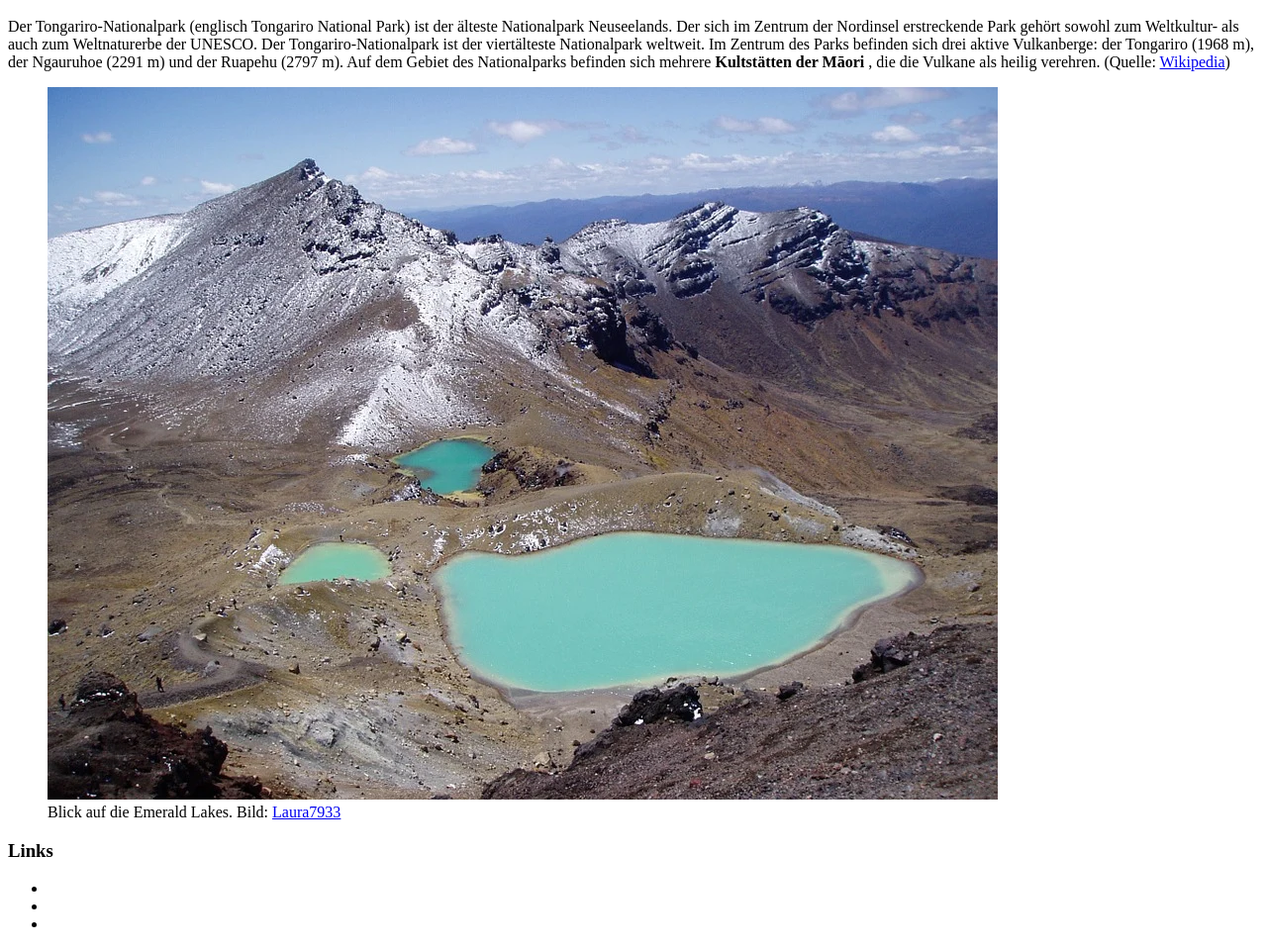
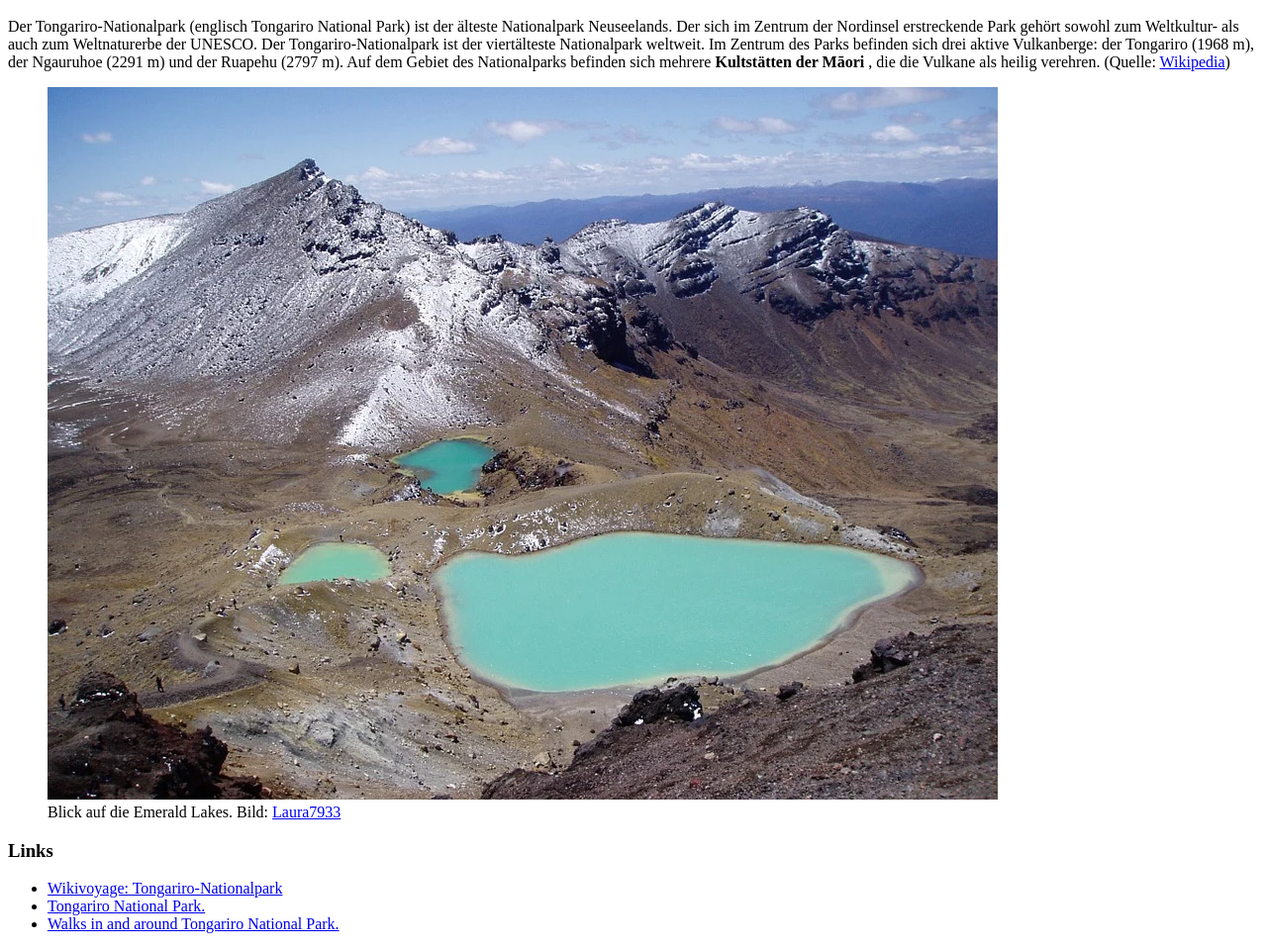
Before and after one commit to gatt-f/gatt-f.github.io, a plain HTML site: page nz/index.html in a window 1280 px wide. Shown: the part 109-1068 px from the top of the page at 99% size. Drawn offline with Linux system fonts and the light colour scheme.

Commit message:
Links hinzugefügt

```diff
--- a/nz/index.html
+++ b/nz/index.html
@@ -22,9 +22,9 @@
 
     <h3>Links</h3>
     <ul>
-        <li><a href=""></a></li>
-        <li><a href=""></a></li>
-        <li><a href=""></a></li>
+        <li><a href="https://de.wikivoyage.org/wiki/Tongariro-Nationalpark">Wikivoyage: Tongariro-Nationalpark</a></li>
+        <li><a href="https://www.doc.govt.nz/parks-and-recreation/places-to-go/central-north-island/places/tongariro-national-park/">Tongariro National Park.</a></li>
+        <li><a href="https://www.doc.govt.nz/globalassets/documents/parks-and-recreation/tracks-and-walks/tongariro-taupo/tongariro-national-park-walks.pdf">Walks in and around Tongariro National Park.</a></li>
     </ul>
 </body>
 </html>
```
